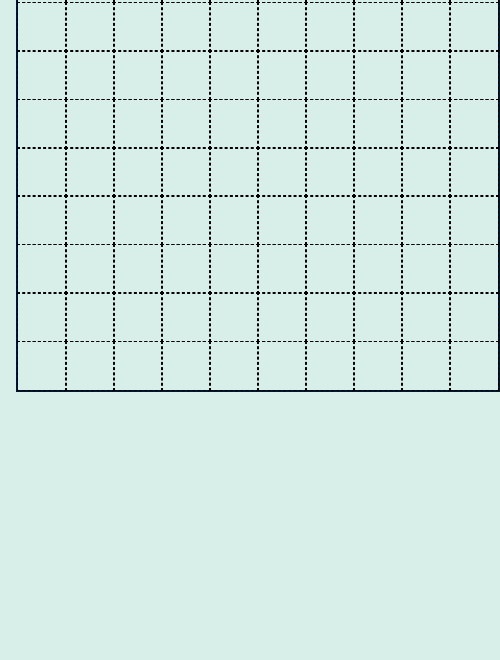
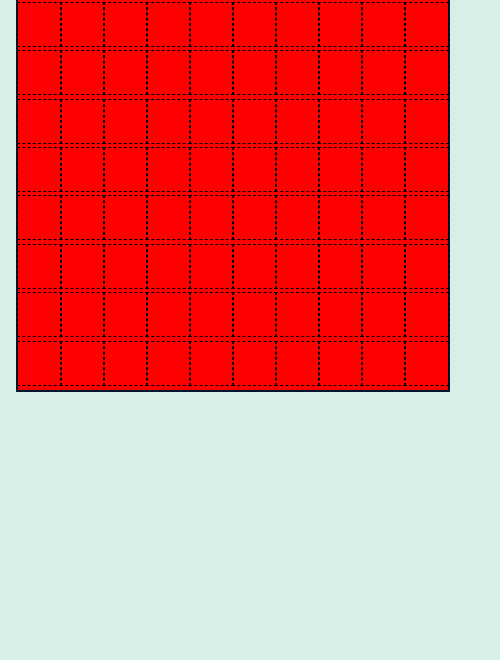
Before and after one commit to rcilomba/game-board, a plain HTML site: page index.html in a window 390 px wide. Shown: the part 184-844 px from the top of the page, 500 px wide, since content can reach past the window. Drawn offline with Linux system fonts and the light colour scheme; a web font is replaced by a local one.

Commit message:
css mobile

```diff
--- a/index.html
+++ b/index.html
@@ -20,7 +20,8 @@
 </head>
 
 <body>
-    <div class="game-container">
+    <div class="wrapper">
+        <div class="game-container">
         <header class="game-panel">
             <h1>Minesweeper</h1>
             <div class="score">
@@ -37,6 +38,8 @@
             </div>
         </main>
     </div>
+    </div>
+
 
     <script src="./script.js"></script>
 </body>
--- a/style.css
+++ b/style.css
@@ -2,6 +2,16 @@
     margin: 0;
     padding: 0;
     box-sizing: border-box;
+}
+
+img {
+    width: 100%;
+    height: auto;
+}
+
+.wrapper {
+    max-width: 1280px;
+    margin: 0 auto;
 }
 
 body {
@@ -98,3 +108,21 @@ h1 {
 .hidden {
     display: none;
 }
+
+@media only screen and (max-width: 600px) {
+    .wrapper {
+        /* background-color: red; */
+
+    }
+
+    .game-container {
+        background-color: red;
+        width: calc(430px + 4px);
+    }
+
+    .cell {
+        width: 43px;
+        height: 43px;
+
+    }
+}
```
